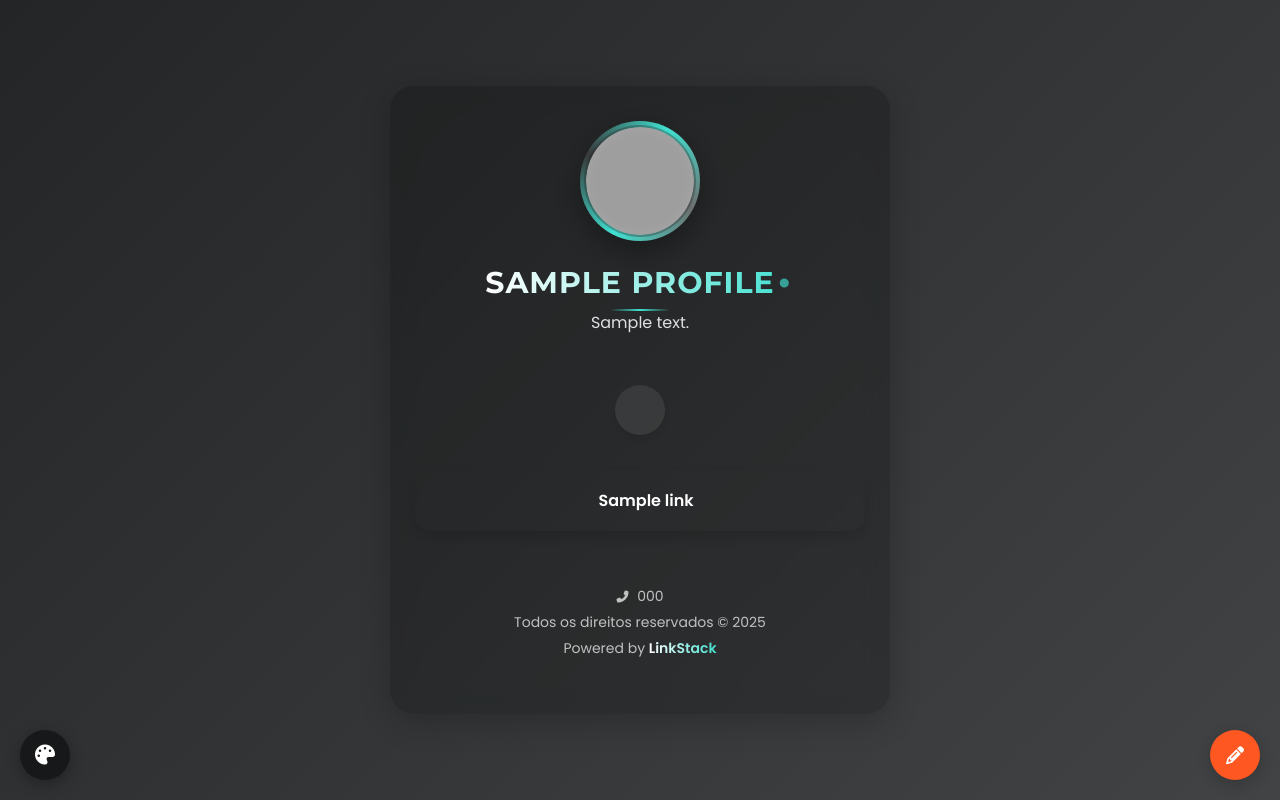
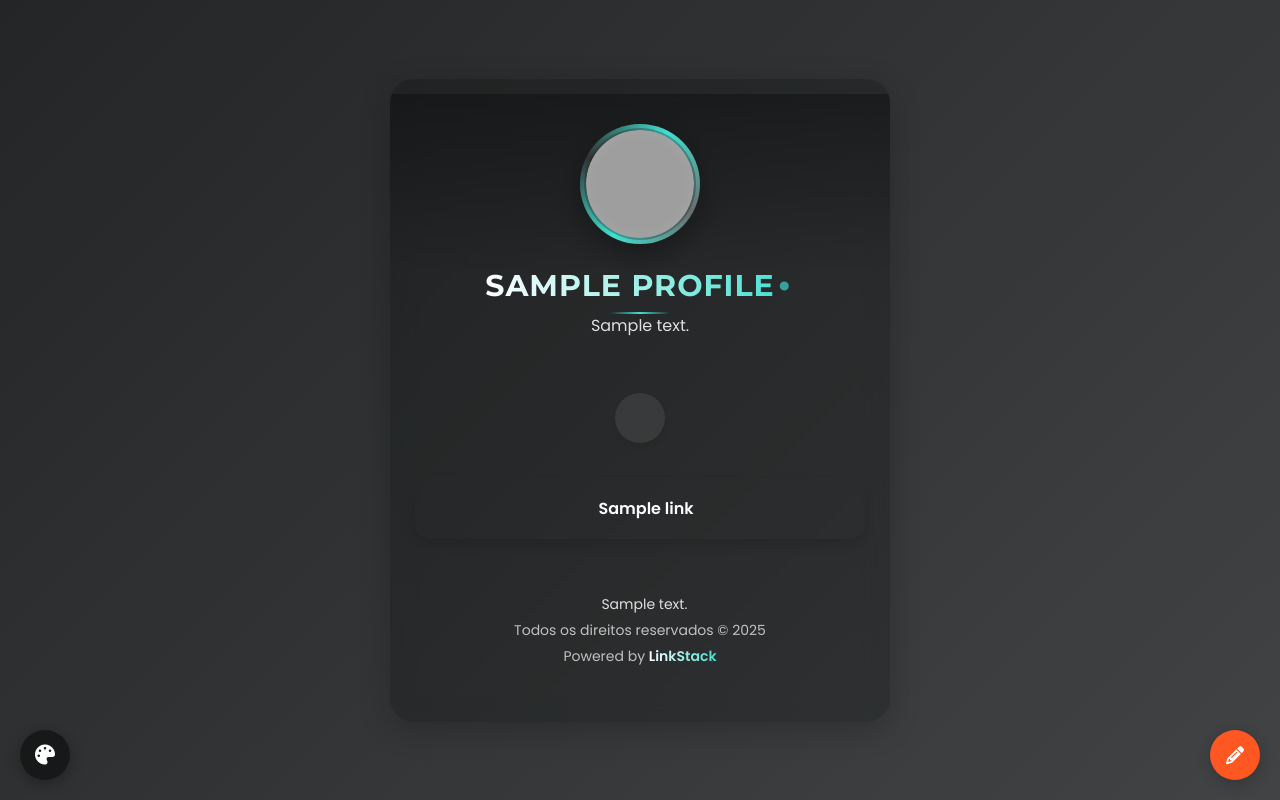
Before and after one commit to euaugusto1/WebBeautyBoost3, a Flask app: template templates/index.html in a window 1280 px wide. Run offline with Flask 3, Linux system fonts and the light colour scheme; the template is opened without the code that fills it: most values are stand-ins (such as "Sample title", 1, 10 or a date in 2020); grey boxes are pictures that could not be loaded.

Commit message:
Adds customizable footer and themes
Added a new `FooterItem` model and functionality to customize the footer with icons, links, and text.  Also added theme selection with 10 new minimalist themes and updated the database models (`models.py`), templates (`templates/index.html`), and styles (`static/css/styles.css`).

Replit-Commit-Author: Agent
Replit-Commit-Session-Id: 8580ea19-0134-4eb4-9113-2bf77d58a295
Replit-Commit-Screenshot-Url: https://storage.googleapis.com/screenshot-production-us-central1/e92c9ac1-f45a-45b8-b7f7-a9398957e1e5/a646943a-51a7-4896-bf1a-fe6226c46e17.jpg

```diff
--- a/app.py
+++ b/app.py
@@ -1,7 +1,7 @@
 import os
 import json
 from flask import Flask, render_template, request, redirect, url_for, flash, session, jsonify
-from models import db, User, SocialLink, ProfileLink, ThemeSetting
+from models import db, User, SocialLink, ProfileLink, ThemeSetting, FooterItem
 
 app = Flask(__name__)
 app.secret_key = os.environ.get("SESSION_SECRET", "dev_secret_key")
@@ -60,6 +60,13 @@ with app.app_context():
         theme_settings = ThemeSetting(theme_name='theme-2')
         demo_user.theme_settings = theme_settings
 
+        # Adicionar itens do footer
+        footer_items = [
+            FooterItem(text='(98) 98100-0099', icon='fa-phone-alt', position=1),
+            FooterItem(text='contato@augu.dev', icon='fa-envelope', url='mailto:contato@augu.dev', position=2)
+        ]
+        demo_user.footer_items = footer_items
+
         db.session.add(demo_user)
         db.session.commit()
 
@@ -88,6 +95,14 @@ def index():
                 'icon': link.icon,
                 'class': link.css_class
             } for link in user.profile_links
+        ],
+        'footer_items': [
+            {
+                'text': item.text,
+                'icon': item.icon,
+                'url': item.url,
+                'is_brand': item.is_brand
+            } for item in user.footer_items
         ]
     }
 
@@ -111,6 +126,15 @@ def update_profile():
         user.name = data.get('name')
         user.bio = data.get('bio')
         user.phone = data.get('phone')
+
+        # Atualizar tema
+        if 'theme' in data:
+            theme_name = data.get('theme')
+            if user.theme_settings:
+                user.theme_settings.theme_name = theme_name
+            else:
+                theme_settings = ThemeSetting(user_id=user.id, theme_name=theme_name)
+                db.session.add(theme_settings)
 
         # Verificar se há uma nova imagem de perfil
         if 'profile_image' in data and data['profile_image']:
--- a/static/css/styles.css
+++ b/static/css/styles.css
@@ -88,8 +88,23 @@ body {
   display: flex;
   flex-direction: column;
   align-items: center;
-  margin-bottom: 25px;
+  margin-bottom: 30px;
   width: 100%;
+  padding-top: 10px;
+  position: relative;
+  z-index: 2;
+}
+
+.profile-header::before {
+  content: '';
+  position: absolute;
+  top: -20px;
+  left: -10%;
+  width: 120%;
+  height: 180px;
+  background: linear-gradient(to bottom, rgba(0,0,0,0.3), transparent);
+  z-index: -1;
+  border-radius: 8px;
 }
 
 /* Logo/Avatar */
--- a/templates/index.html
+++ b/templates/index.html
@@ -79,7 +79,16 @@
 
     <!-- Footer -->
     <div class="footer" data-aos="fade-up" data-aos-delay="900">
-      <p><i class="fas fa-phone-alt"></i> {{ profile.phone }}</p>
+      {% for footer_item in profile.footer_items %}
+        <p class="footer-item">
+          {% if footer_item.icon %}<i class="fas {{ footer_item.icon }}"></i>{% endif %}
+          {% if footer_item.url %}
+            <a href="{{ footer_item.url }}" target="_blank" class="{% if footer_item.is_brand %}brand-link{% endif %}">{{ footer_item.text }}</a>
+          {% else %}
+            {{ footer_item.text }}
+          {% endif %}
+        </p>
+      {% endfor %}
       <p>Todos os direitos reservados © <span id="current-year">2025</span></p>
       <p>Powered by <a href="#" class="brand-link">LinkStack</a></p>
     </div>
```
Also changed, not shown: models.py (+17 -0 lines).
